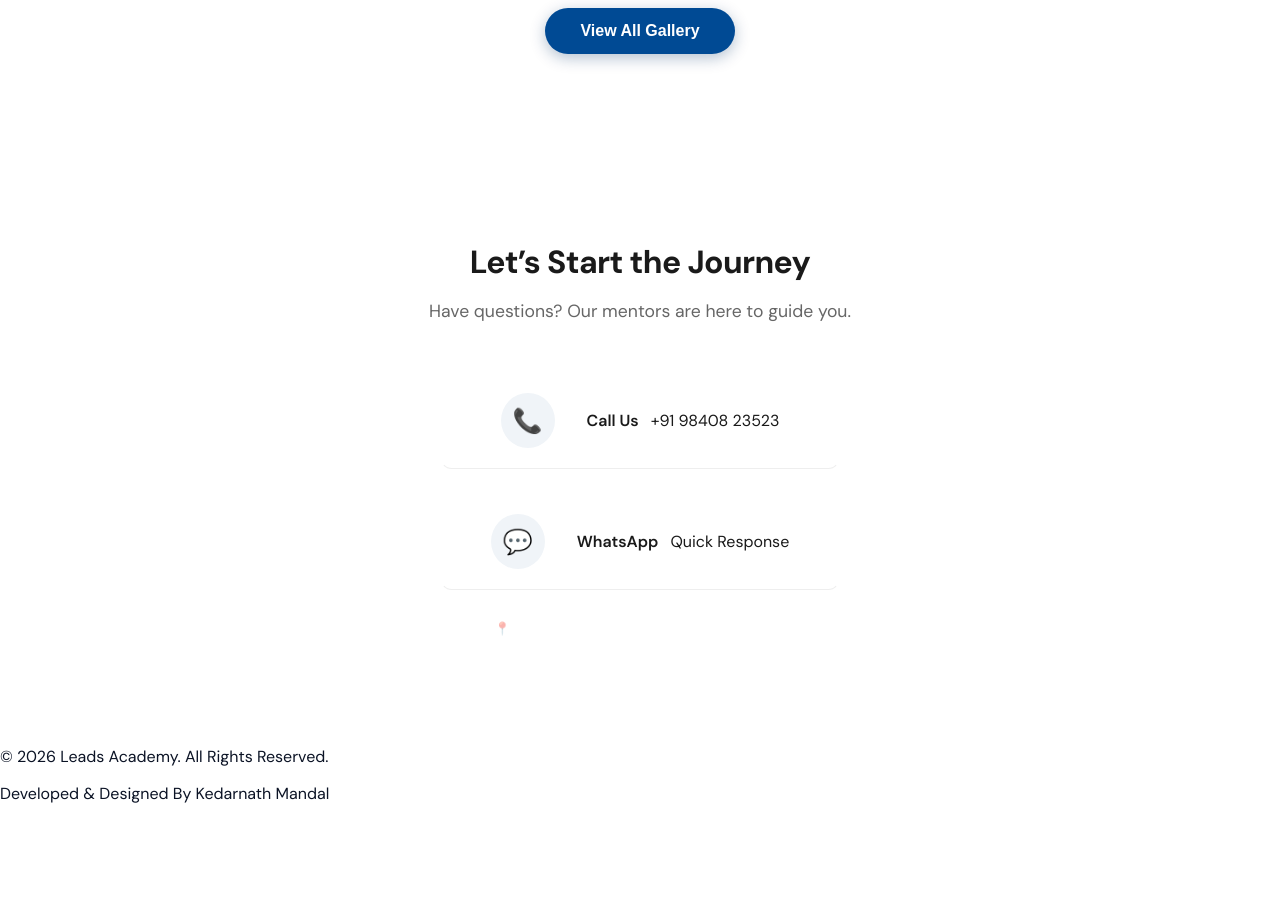
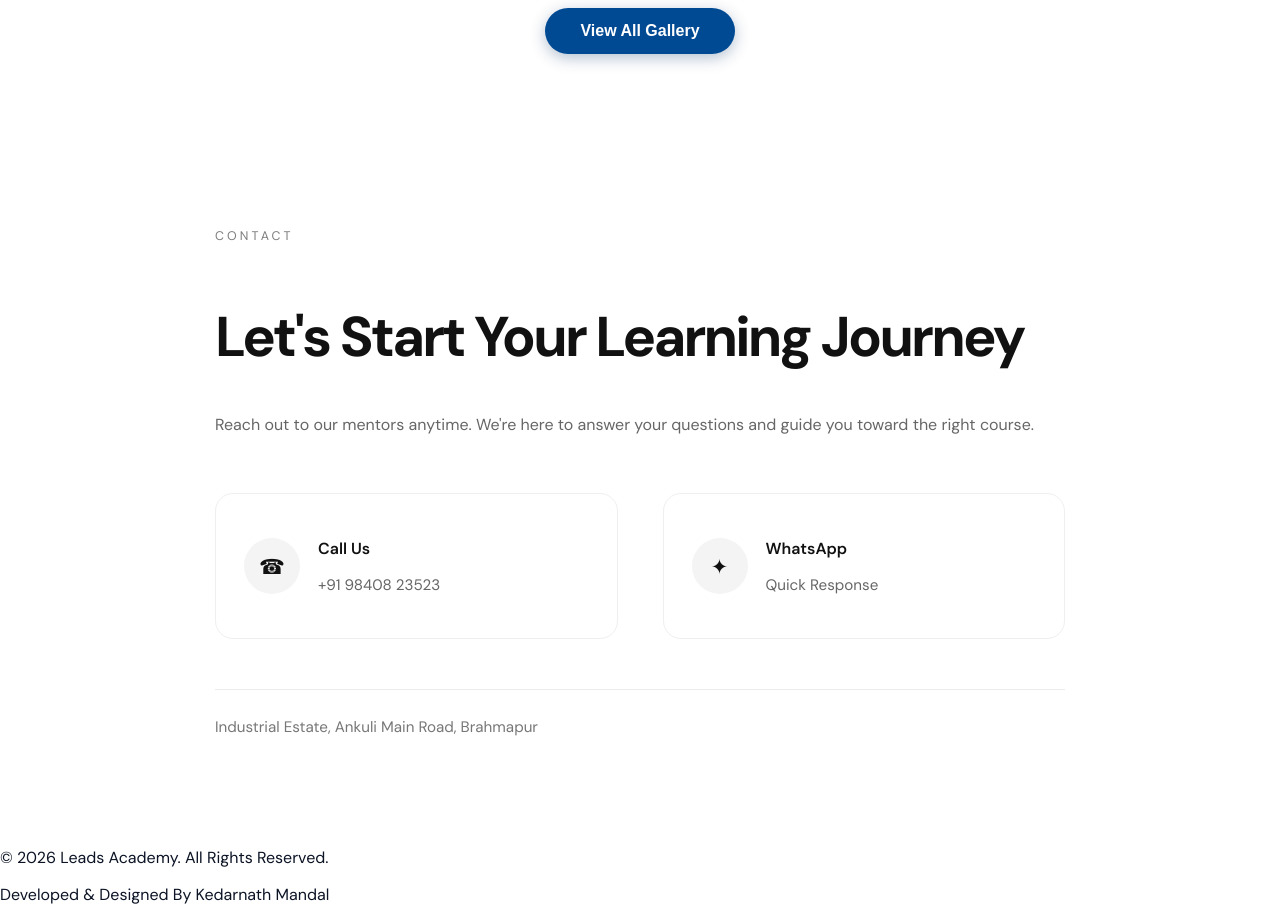
Before and after one commit to Kedar-Dev25/coaching-center-website, a React (Vite) app: page / in a window 1280 px wide. Shown: the part 5540-6461 px from the top of the page. Before the commit the page ends 6360 px from the top, so only its background shows below. Built offline with nearby package versions, Linux system fonts and the light colour scheme.

Commit message:
updated contact section UI

```diff
--- a/src/App.css
+++ b/src/App.css
@@ -599,7 +599,6 @@ body {
   border-color: #CBD5E1 !important;
 }
 
-
 /* ==========================================================================
    7. MOBILE-FIRST ULTRA-PREMIUM COURSES SECTION (Symmetrical Fit)
    ========================================================================== */
@@ -742,7 +741,6 @@ body {
   }
 }
 
-
 /* ==========================================================================
    9. LAPTOP & DESKTOP LARGE RESOLUTION SCALING (Media Query: min-width 1024px)
    ========================================================================== */
@@ -827,8 +825,6 @@ body {
     background: #ffffff !important;
   }
 }
-
-
 
 /**=========================================== FACULTY SECTION - REFINED PREMIUM ====================================================== **/
 .faculty-section {
@@ -921,10 +917,6 @@ body {
     .director-card img { width: 100%; height: 320px; }
     .teachers-grid { grid-template-columns: 1fr; }
 }
-
-
-
-
 
 /* Mobile tap highlight color hatane ke liye */
 * {
@@ -1037,19 +1029,6 @@ body {
     padding: 50px 20px;
   }
 }
-
-
-
-
-
-
-
-
-
-
-
-
-
 
 .gallery-section {
   padding: 80px 20px;
@@ -1165,152 +1144,118 @@ body {
 
 
 
-
-
-
-
-
-
-
-
-
-
-
-
-
-
-
-
-
-
-
-.contact-section {
-  padding: 60px 20px;
-  background: #001f3f;
-  color: white;
-  text-align: center;
+.contact-section{
+    padding:90px 22px;
+    background:#fff;
 }
 
-.contact-wrapper {
-  max-width: 500px; /* Width kam kar di taaki mobile pe bada na lage */
-  margin: 0 auto;
+.contact-wrapper{
+    max-width:620px;
+    margin:auto;
 }
 
-.contact-title {
-  font-size: 1.8rem; /* Size chhota kiya */
-  margin-bottom: 8px;
-  font-weight: 600;
-  letter-spacing: -0.5px;
+.contact-tag{
+    display:inline-block;
+    font-size:.78rem;
+    letter-spacing:.25em;
+    color:#7d7d7d;
+    margin-bottom:18px;
 }
 
-.contact-sub {
-  font-size: 0.95rem;
-  color: rgba(255, 255, 255, 0.6);
-  margin-bottom: 30px;
+.contact-title{
+    font-size:clamp(2rem,7vw,3.5rem);
+    line-height:1;
+    font-weight:700;
+    letter-spacing:-.05em;
+    color:#111;
 }
 
-/* --- Compact Grid --- */
-.contact-grid {
-  display: grid;
-  grid-template-columns: 1fr; /* Mobile-first: hamesha stacked */
-  gap: 12px; /* Gap kam kiya taaki compact rahe */
+.contact-sub{
+    margin-top:18px;
+    font-size:1rem;
+    line-height:1.7;
+    color:#666;
 }
 
-.contact-card {
-  background: rgba(255, 255, 255, 0.04);
-  padding: 20px;
-  border-radius: 12px; /* Kam rounded corners zyada premium lagte hain */
-  text-decoration: none;
-  color: white;
-  display: flex;
-  align-items: center;
-  justify-content: center;
-  gap: 12px;
-  border: 1px solid rgba(255, 255, 255, 0.08);
-  transition: 0.3s;
+.contact-grid{
+    display:flex;
+    flex-direction:column;
+    margin-top:55px;
 }
 
-.contact-card h3 {
-  font-size: 1rem;
-  margin: 0;
-  font-weight: 500;
+.contact-card{
+    display:flex;
+    align-items:center;
+    gap:18px;
+    text-decoration:none;
+    color:#111;
+    padding:22px 0;
+    border-bottom:1px solid #ececec;
+    transition:.35s;
 }
 
-.icon {
-  font-size: 1.2rem;
+.contact-card:hover{
+    transform:translateX(10px);
 }
 
-/* Hover effect */
-.contact-card:hover {
-  background: rgba(255, 255, 255, 0.1);
-  border-color: rgba(255, 255, 255, 0.2);
+.contact-icon{
+    width:56px;
+    height:56px;
+    border-radius:50%;
+    background:#f4f4f4;
+    display:flex;
+    justify-content:center;
+    align-items:center;
+    font-size:1.3rem;
+    flex-shrink:0;
 }
 
-/* --- Responsive (Desktop) --- */
-@media (min-width: 768px) {
-  .contact-grid {
-    grid-template-columns: 1fr 1fr;
-  }
+.contact-card h3{
+    font-size:1rem;
+    margin-bottom:5px;
+    font-weight:600;
 }
 
-.location-box {
-  margin-top: 30px;
-  font-size: 0.8rem;
-  color: rgba(255, 255, 255, 0.4);
-}.contact-section {
-  padding: 80px 20px;
-  background: #ffffff; /* White background is more premium than dark */
-  color: #1a1a1a;
-  text-align: center;
+.contact-card p{
+    color:#666;
+    font-size:.95rem;
 }
 
-.contact-title {
-  font-size: 2rem;
-  font-weight: 700;
-  margin-bottom: 12px;
-  letter-spacing: -0.02em;
+.location-box{
+    margin-top:45px;
+    padding-top:25px;
+    border-top:1px solid #ececec;
+    color:#777;
+    font-size:.95rem;
+    line-height:1.7;
 }
 
-.contact-sub {
-  font-size: 1.1rem;
-  color: #666;
-  margin-bottom: 50px;
+/* Desktop */
+
+@media(min-width:768px){
+
+.contact-wrapper{
+    max-width:850px;
 }
 
-/* --- No more boxy cards, use 'Sleek Lines' --- */
-.contact-grid {
-  display: flex;
-  flex-direction: column;
-  gap: 24px;
-  max-width: 400px;
-  margin: 0 auto;
+.contact-grid{
+    display:grid;
+    grid-template-columns:1fr 1fr;
+    gap:45px;
 }
 
-.contact-card {
-  display: flex;
-  align-items: center;
-  padding: 20px;
-  border-bottom: 1px solid #eee; /* Dabba hata diya, sirf line rakhi */
-  text-decoration: none;
-  color: #1a1a1a;
-  transition: 0.3s;
+.contact-card{
+    border:1px solid #efefef;
+    padding:28px;
+    border-radius:18px;
 }
 
-.contact-card:hover {
-  background: #f9f9f9;
-  border-radius: 12px;
+.contact-card:hover{
+    transform:translateY(-6px);
+    box-shadow:0 18px 45px rgba(0,0,0,.06);
 }
 
-.icon {
-  font-size: 1.5rem;
-  margin-right: 20px;
-  background: #f0f4f8; /* Soft background for icon */
-  padding: 12px;
-  border-radius: 50%;
+.location-box{
+    margin-top:50px;
 }
-
-.contact-card h3 {
-  font-size: 1rem;
-  font-weight: 600;
-  margin: 0;
 }
--- a/src/components/Contact.jsx
+++ b/src/components/Contact.jsx
@@ -1,30 +1,61 @@
-import React from 'react';
-import '../App.css';
+import React from "react";
+import "../App.css";
 
 const Contact = () => {
   return (
-    <section className="contact-section">
+    <section className="contact-section" id="contact">
       <div className="contact-wrapper">
-        <h2 className="contact-title">Let’s Start the Journey</h2>
-        <p className="contact-sub">Have questions? Our mentors are here to guide you.</p>
+
+        <span className="contact-tag">
+          CONTACT
+        </span>
+
+        <h2 className="contact-title">
+          Let's Start Your Learning Journey
+        </h2>
+
+        <p className="contact-sub">
+          Reach out to our mentors anytime. We're here to answer your questions
+          and guide you toward the right course.
+        </p>
 
         <div className="contact-grid">
+
           <a href="tel:+919840823523" className="contact-card">
-            <span className="icon">📞</span>
-            <h3>Call Us</h3>
-            <p>+91 98408 23523</p>
+
+            <div className="contact-icon">
+              ☎
+            </div>
+
+            <div>
+              <h3>Call Us</h3>
+              <p>+91 98408 23523</p>
+            </div>
+
           </a>
 
-          <a href="https://wa.me/919840823523" className="contact-card">
-            <span className="icon">💬</span>
-            <h3>WhatsApp</h3>
-            <p>Quick Response</p>
+          <a
+            href="https://wa.me/919840823523"
+            className="contact-card"
+          >
+
+            <div className="contact-icon">
+              ✦
+            </div>
+
+            <div>
+              <h3>WhatsApp</h3>
+              <p>Quick Response</p>
+            </div>
+
           </a>
+
         </div>
 
         <div className="location-box">
-          <p>📍 Industrial Estate, Ankuli Main Road, Brahmapur</p>
+          Industrial Estate, Ankuli Main Road, Brahmapur
         </div>
+
       </div>
     </section>
   );
```
Also changed, not shown: src/components/Footer.jsx (line endings or trailing spaces).
